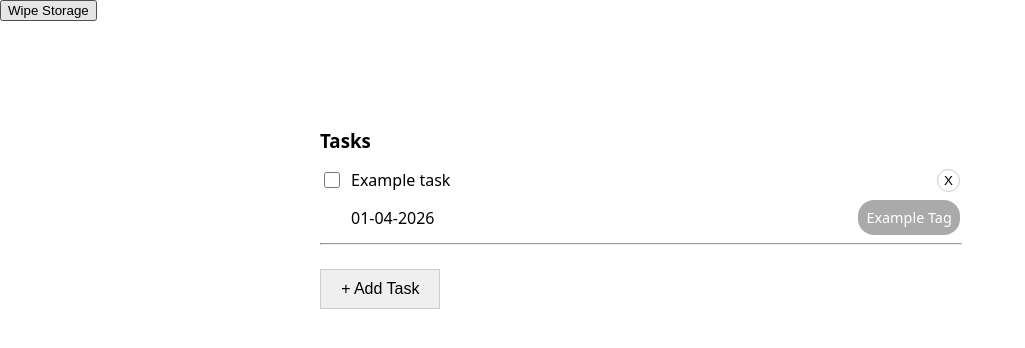
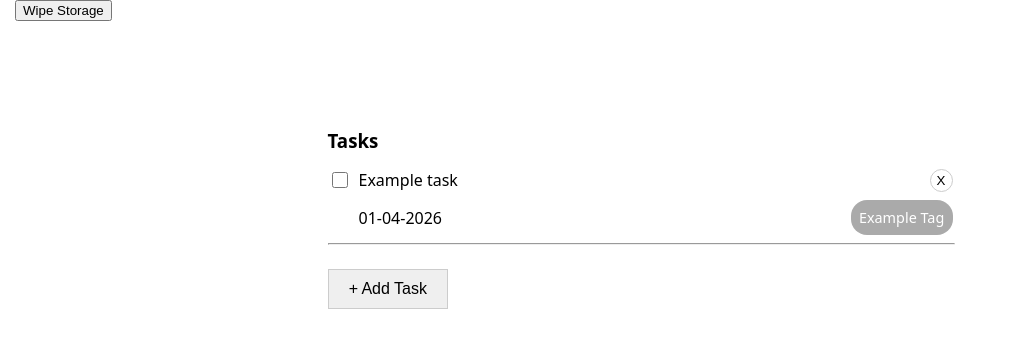
Before and after one commit to dooory/odin-todo-list, a website built with webpack: page src/template.html in a window 1280 px wide. Shown: the whole page, without its empty margins (0-1025 px from the left). Built offline with nearby package versions, Linux system fonts and the light colour scheme.

Commit message:
add preventing width of page changing from scrollbar

```diff
--- a/src/style.css
+++ b/src/style.css
@@ -4,6 +4,7 @@
     --papaya-whip: rgb(234, 234, 234);
     --deep-space-blue: #003049ff;
     --steel-blue: #669bbcff;
+    scrollbar-gutter: stable both-edges;
 }
 
 body {
```
